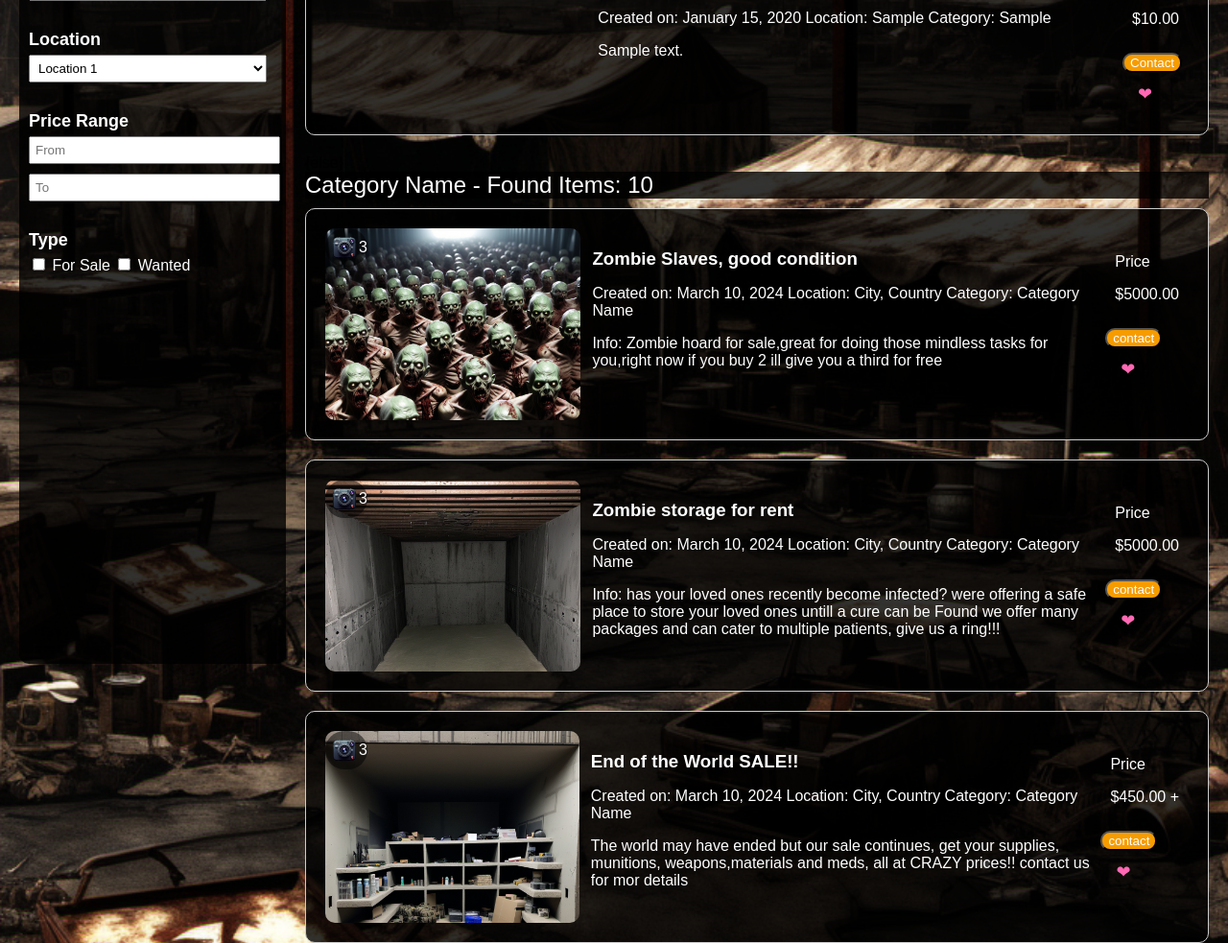
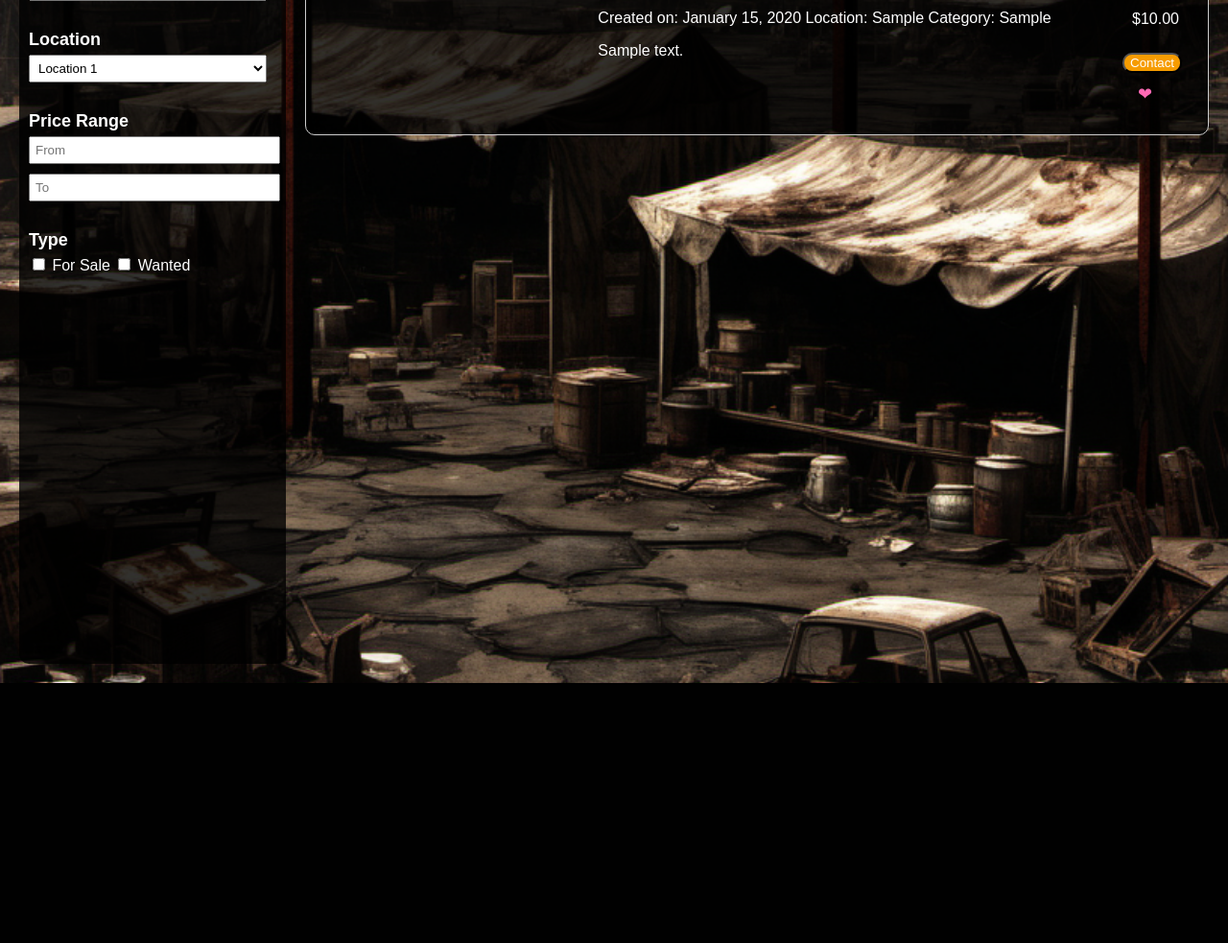
Before and after one commit to joemellis/final-project, a Django app: template home/templates/home/index.html in a window 1280 px wide. Shown: the part 232-1215 px from the top of the page at 96% size. After the commit the page ends 944 px from the top, so only its background shows below. Run offline with Django 5.2, Linux system fonts and the light colour scheme; tables that the repository leaves empty hold one stand-in row (values such as "Sample post"); the template is opened without the code that fills it: values that come from a table or form of the project are taken from there, most other values are stand-ins (such as "Sample title", 1, 10 or a date in 2020).

Commit message:
data adding to cards and displaying

```diff
--- a/home/templates/home/index.html
+++ b/home/templates/home/index.html
@@ -2,7 +2,7 @@
 {% load static %}
 
 {% block content %}
-{% if home_list|length > 0 %}
+
 <div class="content">
     <div class="category-heading">{{ category_name }} - Found Items: {{ home_list|length }}</div>
 
@@ -33,99 +33,5 @@
             </div>
         </div>
     </div>
-    {% endfor %}
-
-{else}
-
-<div class="content">
-    <div class="category-heading">Category Name - Found Items: 10</div>
-    <div class="card">
-        <div class="card-image">
-            <img src="/static/assets/testimage.png" alt="Item Image">
-            <div class="image-overlay">
-                <img src="/static/assets/camera.png" alt="Camera Icon">
-                <span>3</span> <!-- Replace with the actual number of additional photos -->
-            </div>
-        </div>
-        <div class="card-info">
-            <h3>Zombie Slaves, good condition</h3>
-            <p>Created on: March 10, 2024 Location: City, Country Category: Category Name</p>
-            <p>Info: Zombie hoard for sale,great for doing those mindless tasks for you,right now if you buy 2 ill give you a third for free</p>
-        </div>
-        <div class="details">
-            <div class="card-price">
-                <p>Price</p>
-                <p>$5000.00</p> <!-- Replace with the actual price -->
-            </div>
-            <div >
-                <button class="contact-button">contact</button>
-            </div>
-            <div class="card-favorite">
-                <button>&#10084;</button>
-            </div>
-        </div>
-    </div>
-
-    <div class="card">
-        <div class="card-image">
-            <img src="/static/assets/testimage2.png" alt="Item Image">
-            <div class="image-overlay">
-                <img src="/static/assets/camera.png" alt="Camera Icon">
-                <span>3</span> <!-- Replace with the actual number of additional photos -->
-            </div>
-        </div>
-        <div class="card-info">
-            <h3>Zombie storage for rent</h3>
-            <p>Created on: March 10, 2024 Location: City, Country Category: Category Name</p>
-            <p>Info: has your loved ones recently become infected? were offering a safe place to store your loved ones untill a cure can be Found
-                we offer many packages and can cater to multiple patients, give us a ring!!!
-            </p>
-        </div>
-        <div class="details">
-            <div class="card-price">
-                <p>Price</p>
-                <p>$5000.00</p> <!-- Replace with the actual price -->
-            </div>
-            <div >
-                <button class="contact-button">contact</button>
-            </div>
-            <div class="card-favorite">
-                <button>&#10084;</button>
-            </div>
-        </div>
-    </div>
-
-    <div class="card">
-        <div class="card-image">
-            <img src="/static/assets/testimage3.png" alt="Item Image">
-            <div class="image-overlay">
-                <img src="/static/assets/camera.png" alt="Camera Icon">
-                <span>3</span> <!-- Replace with the actual number of additional photos -->
-            </div>
-        </div>
-        <div class="card-info">
-            <h3>End of the World SALE!!</h3>
-            <p>Created on: March 10, 2024 Location: City, Country Category: Category Name</p>
-            <p>The world may have ended but our sale continues,
-                get your supplies, munitions, weapons,materials and meds,
-                all at CRAZY prices!!
-                contact us for mor details
-            </p>
-        </div>
-        <div class="details">
-            <div class="card-price">
-                <p>Price</p>
-                <p>$450.00 +</p> <!-- Replace with the actual price -->
-            </div>
-            <div >
-                <button class="contact-button">contact</button>
-            </div>
-            <div class="card-favorite">
-                <button>&#10084;</button>
-            </div>
-        </div>
-    </div>
-    <!-- Repeat the card structure for each item -->
-</div>
-{% endif %}
+ {% endfor %}
 {% endblock %}
```
Also changed, not shown: home/views.py (+1 -10 lines).
